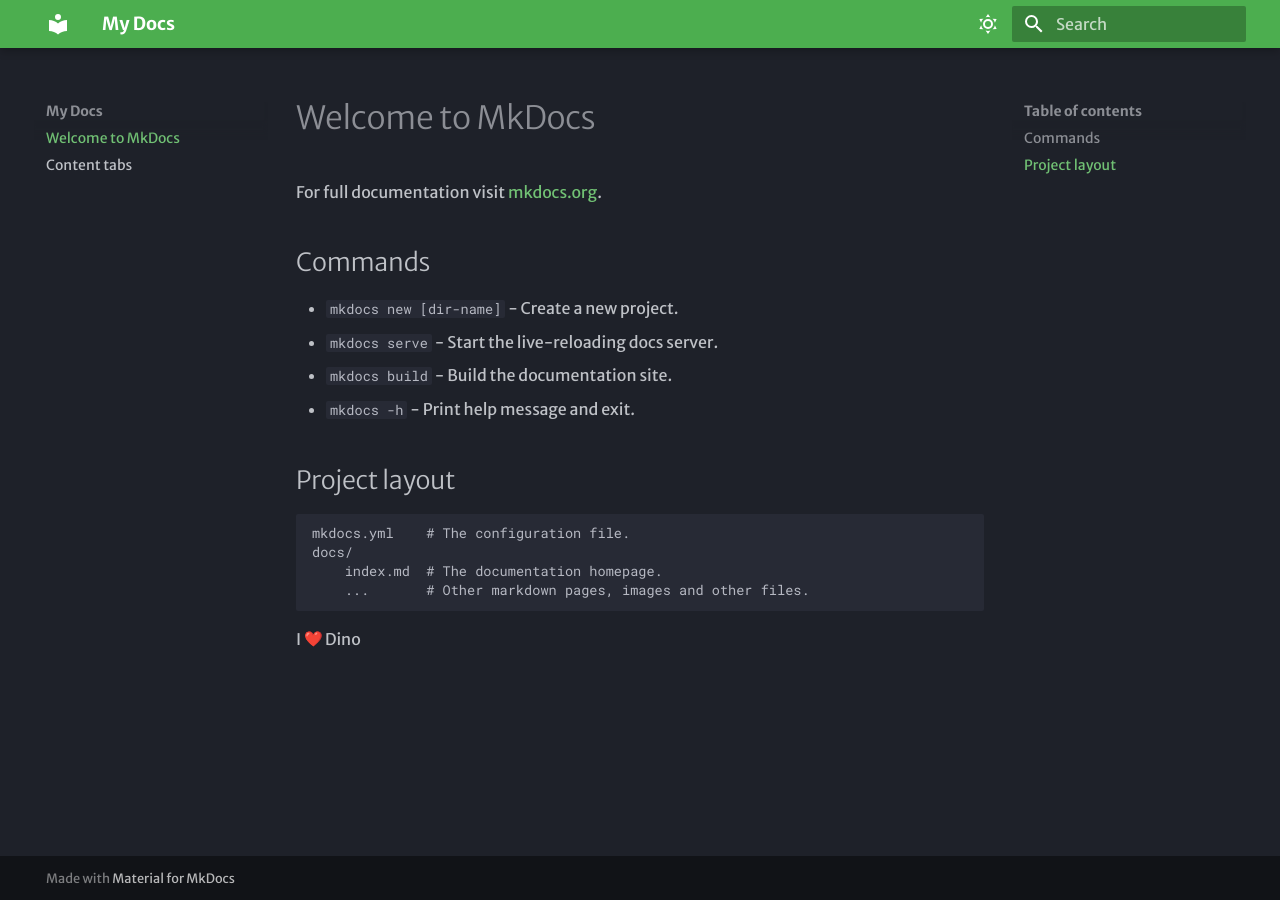
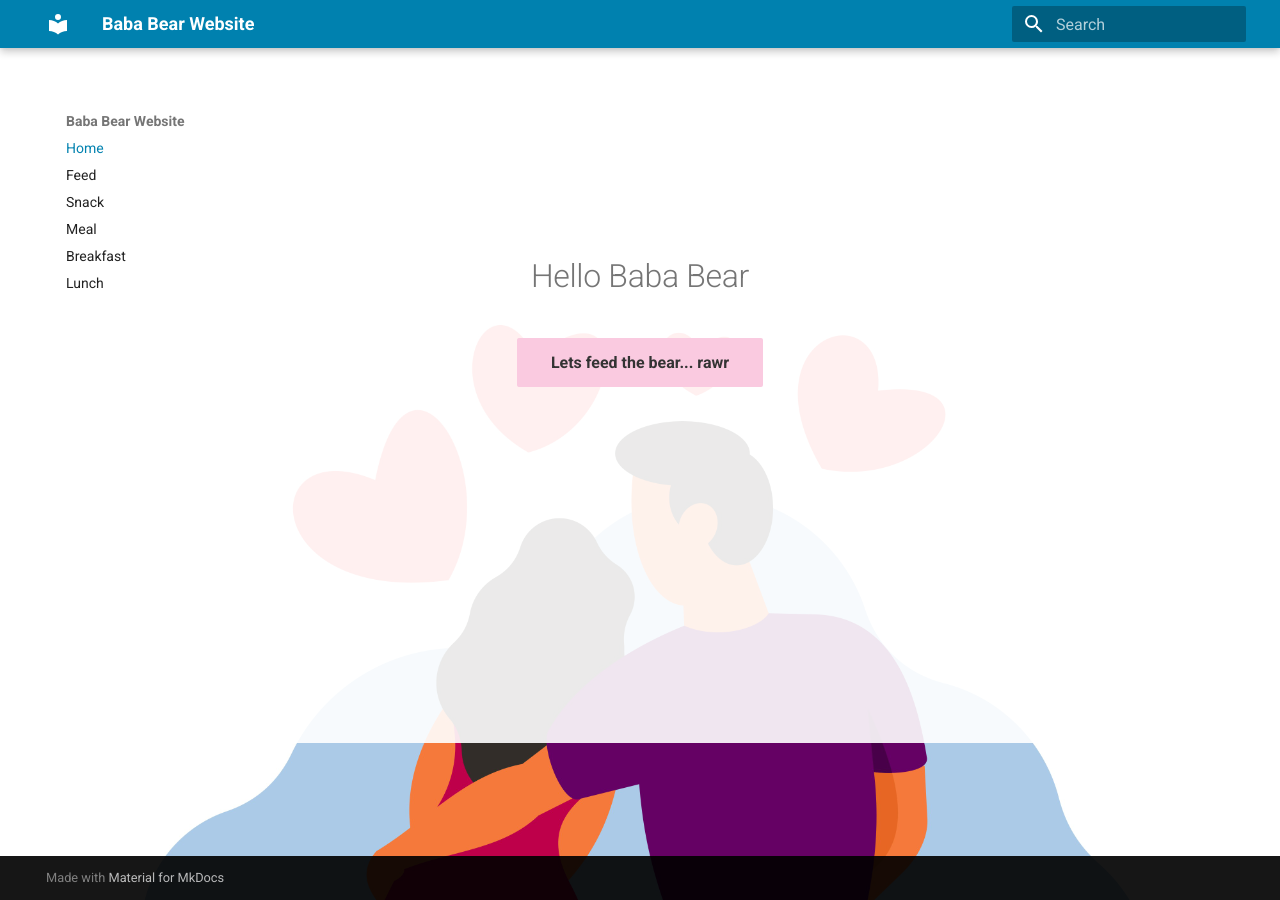
Before and after one commit to Stef504/mkdocs-website, an MkDocs documentation site: the page built from docs/index.md, in a window 1280 px wide and 900 px high. Built offline with MkDocs 1.6.1 and Material for MkDocs 9.7.7, drawn with Linux system fonts in a browser that asks for light colours; emoji names are drawn with the system emoji font.

Commit message:
added more pages

```diff
--- a/docs/index.md
+++ b/docs/index.md
@@ -1,19 +1,7 @@
-# Welcome to MkDocs
+<div markdown style="text-align: center; padding-top: 100px;">
 
-For full documentation visit [mkdocs.org](https://www.mkdocs.org).
+# Hello Baba Bear
 
-## Commands
+[Lets feed the bear... rawr](feed.md){ .md-button .md-button--primary }
 
-* `mkdocs new [dir-name]` - Create a new project.
-* `mkdocs serve` - Start the live-reloading docs server.
-* `mkdocs build` - Build the documentation site.
-* `mkdocs -h` - Print help message and exit.
-
-## Project layout
-
-    mkdocs.yml    # The configuration file.
-    docs/
-        index.md  # The documentation homepage.
-        ...       # Other markdown pages, images and other files.
-
-I :heart: Dino
+</div>
--- /dev/null
+++ b/docs/stylesheets/extra.css
@@ -0,0 +1,61 @@
+/* 1. Header Color */
+:root {
+  --md-primary-fg-color: #0081AF;
+}
+
+/* 2. Full Screen Background & Image Fix */
+body {
+  min-height: 100vh;
+  /* The ../ tells it to step out of stylesheets/ and into assets/ */
+  background-image: url('../assets/wallpaper.jpg');
+  background-size: cover;
+  background-position: center;
+  background-attachment: fixed; /* Prevents the background from scrolling up */
+  background-color: #fdf6f9; /* Cute pink fallback color */
+}
+
+/* 3. Main Content Box (Stretched) */
+.md-main__inner {
+  background-color: rgba(255, 255, 255, 0.9);
+  padding: 20px;
+  border-radius: 15px;
+  margin-top: 20px;
+  min-height: 75vh; /* Stretches the white content box down */
+  display: flex;
+  flex-direction: column; /* Allows us to push the footer to the bottom */
+}
+
+/* 4. ALL Buttons (Pink) */
+.md-button {
+  background-color: #FACAE0 !important;
+  border-color: #FACAE0 !important;
+  color: #333333 !important;
+  transition: all 0.3s ease; /* Creates a smooth fade effect */
+}
+
+/* 5. Button Hover State (Darker Pink) */
+.md-button:hover {
+  background-color: #DC569B !important;
+  border-color: #DC569B !important;
+  color: #ffffff !important; /* White text pops nicely on the dark pink */
+}
+
+/* 6. Custom Bottom Footer Layout */
+/* Custom Bottom Footer Layout */
+.bear-footer {
+    margin-top: 150px; /* Pushes the footer far down the page */
+    padding-top: 20px;
+    border-top: 2px dashed #FACAE0;
+    text-align: left;
+    width: 100%;
+}
+
+.bear-footer a {
+    color: #0081AF;
+    font-weight: bold;
+    text-decoration: none;
+}
+
+.bear-footer a:hover {
+    text-decoration: underline;
+}
--- a/mkdocs.yml
+++ b/mkdocs.yml
@@ -1,34 +1,26 @@
-site_name: My Docs
+site_name: Baba Bear Website
 site_url: https://dinoandstef.com
+
 theme:
-    name: material
-    font:
-      text: Merriweather Sans
-      code: Roboto Mono
+  name: material
 
-    palette:
-      # Dark Mode
-    - scheme: slate
-      toggle:
-        icon: material/weather-sunny
-        name: Dark mode
-      primary: green
-      accent: deep purple
+# This navigation menu tells MkDocs which pages exist
+nav:
+  - Home: index.md
+  - Feed: feed.md
+  - Snack: snack.md
+  - Meal: meal.md
+  - Breakfast: breakfast.md
+  - Lunch: lunch.md
 
-    # Light Mode
-    - scheme: default
-      toggle:
-        icon: material/weather-night
-        name: Light mode
-      primary: blue
-      accent: deep orange
 
+# These extensions allow us to use buttons and click-to-reveal blocks
 markdown_extensions:
   - attr_list
-  - pymdownx.emoji:
-      emoji_index: !!python/name:material.extensions.emoji.twemoji
-      emoji_generator: !!python/name:material.extensions.emoji.to_svg
+  - admonition
+  - pymdownx.details
+  - pymdownx.superfences
+  - md_in_html
 
-  - pymdownx.superfences
-  - pymdownx.tabbed:
-      alternate_style: true
+extra_css:
+  - stylesheets/extra.css
```
Also changed, not shown: docs/breakfast.md (added, +24 -0 lines), docs/feed.md (added, +8 -0 lines), docs/lunch.md (added, +28 -0 lines), docs/meal.md (added, +13 -0 lines), docs/snack.md (added, +14 -0 lines), docs/assets/us.jpeg (renamed from assets/us.jpeg), docs/assets/wallpaper.jpg (added), docs/dinner.md (added).
